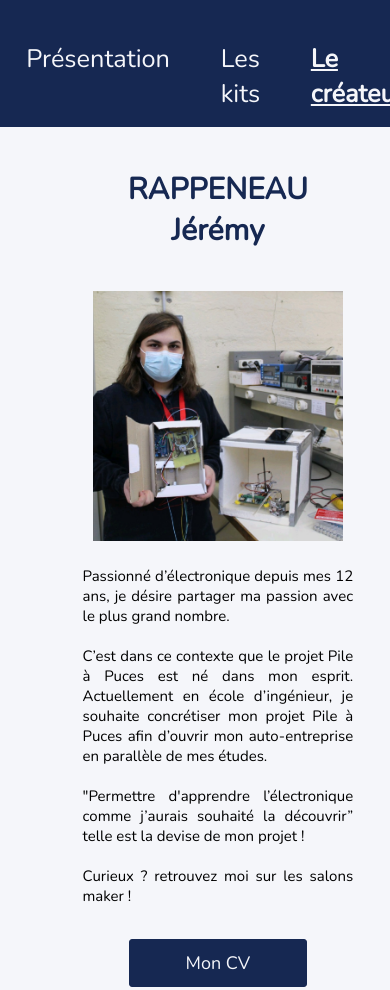
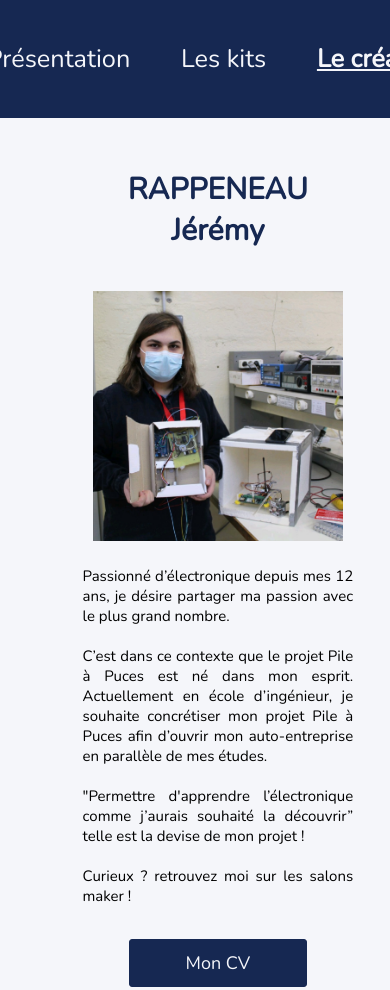
Before and after one commit to koyppa/pile_a_puces, a plain HTML site: page createur.html in a window 390 px wide. Shown: the top 990 px of the page. Drawn offline with nearby package versions, Linux system fonts and the light colour scheme.

Commit message:
Mobile version navbar
Modification de la navbar pour que l'affichage se fasse en une seule ligne

```diff
--- a/createur.html
+++ b/createur.html
@@ -14,9 +14,8 @@
                 <div class="navlinks">
                     <ul>
                         <li><a href="index.html">Présentation</a></li>
-                        <!--                         <li><a href="actu.html">Actualités</a></li>-->
-                        <li><a href="kits.html">Les kits</a></li>
-                        <li><a href="createur.html" id="active">Le créateur</a></li>
+                        <li><a href="kits.html">Les&nbsp;kits</a></li>
+                        <li><a href="createur.html" id="active">Le&nbsp;créateur</a></li>
                     </ul>
                 </div>
             </nav>
--- a/style.css
+++ b/style.css
@@ -65,8 +65,8 @@ ul {
     .navbar {
         display: flex;
         flex-wrap: wrap;
+        box-sizing: content-box;
         justify-content: center;
-        box-sizing: content-box;
         margin: none;
     }
 
@@ -77,11 +77,14 @@ ul {
 
     .navbar a {
         text-decoration: none;
+
         color: var(--grey);
     }
 
     .navbar ul {
         display: flex;
+        /* Placé dans la navbar seulement
+        justify-content: center; */
     }
 
     .footer {
```
Also changed, not shown: index.html (+0 -1 lines), kits.html (+2 -2 lines).
